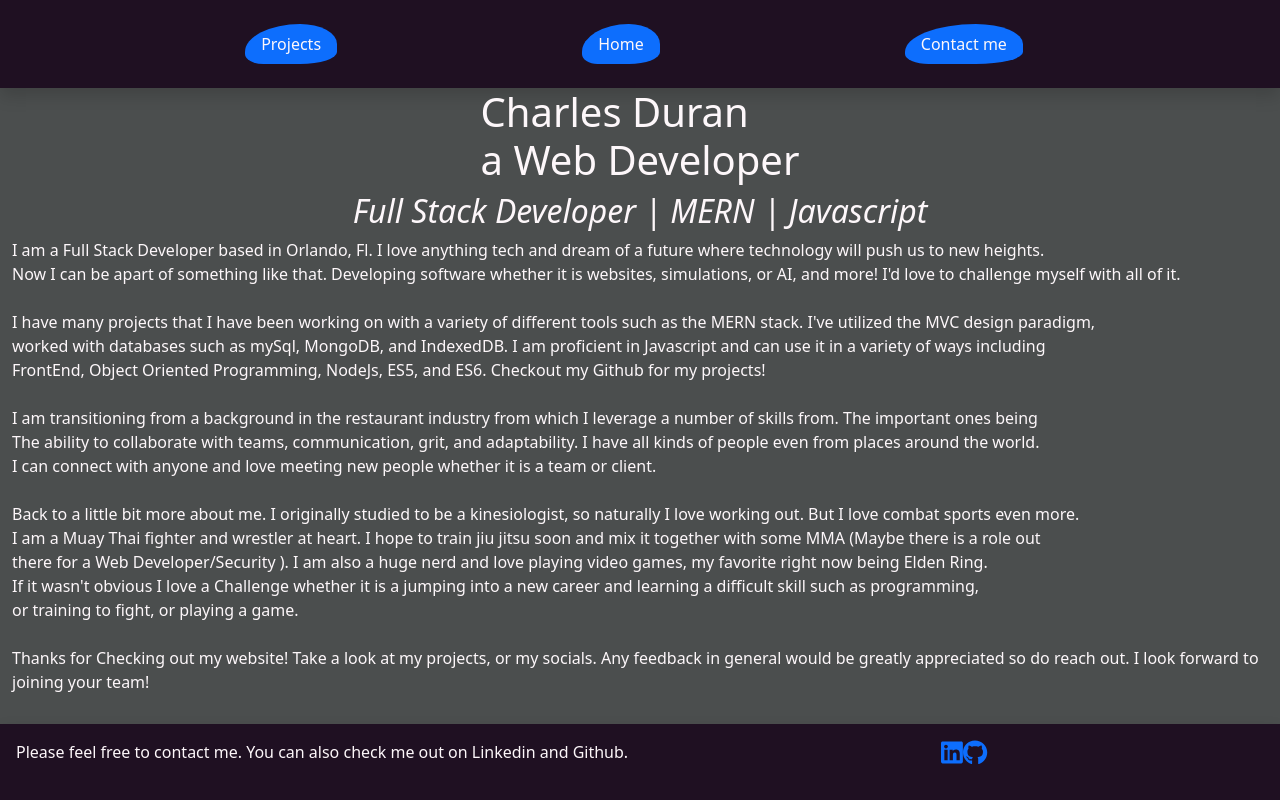
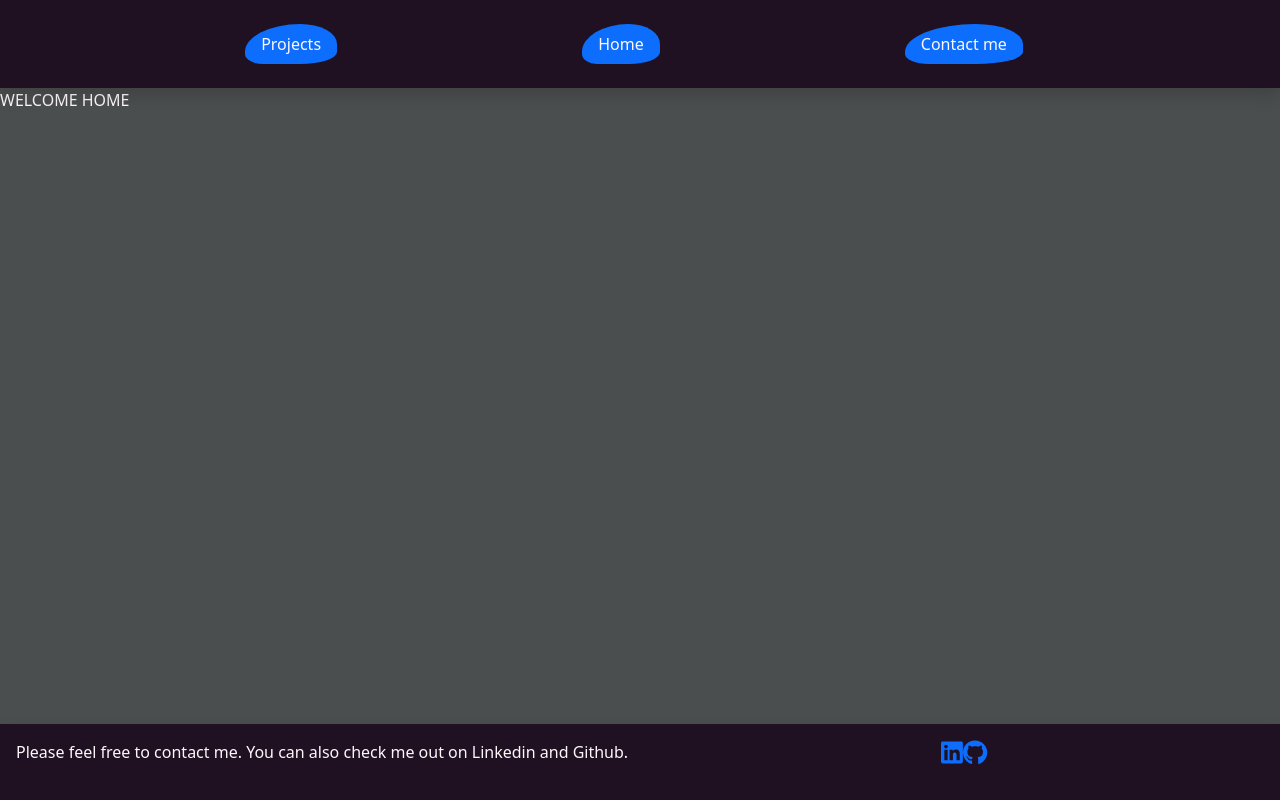
Before and after one commit to 4Charlie4/charlieReactPortfolio, a React (Create React App) app in the folder charlie-portfolio/: page / in a window 1280 px wide. Built offline with nearby package versions, Linux system fonts and the light colour scheme.

Commit message:
about section link and other links

```diff
--- a/charlie-portfolio/package.json
+++ b/charlie-portfolio/package.json
@@ -18,6 +18,7 @@
     "react-bootstrap": "^2.5.0",
     "react-dom": "^18.2.0",
     "react-loaders": "^3.0.1",
+    "react-router-bootstrap": "^0.26.2",
     "react-router-dom": "^6.4.2",
     "react-scripts": "5.0.1",
     "sass": "^1.55.0",
--- a/charlie-portfolio/src/App.js
+++ b/charlie-portfolio/src/App.js
@@ -1,22 +1,21 @@
 import React from "react";
-import Header from "./components/Header";
-import About from "./components/About";
-import Footer from "./components/Footer";
-import Projects from "./components/Project";
 import "./App.scss";
 import { Routes, Route } from "react-router-dom";
+import Home from "./components/Home";
+import About from "./components/About";
+import Projects from "./components/Project";
 
 function App() {
   return (
     <div>
-      <Header></Header>
       <main>
         <Routes>
-          <Route path="/" element={<About></About>} />
+          <Route path="/" element={<Home />} />
+          <Route path="/about" element={<About />} />
+          <Route path="/projects" element={<Projects />} />
+          <Route path="*" element={<Home />} />
         </Routes>
-        <Projects></Projects>
       </main>
-      <Footer></Footer>
     </div>
   );
 }
--- a/charlie-portfolio/src/components/About/index.js
+++ b/charlie-portfolio/src/components/About/index.js
@@ -33,8 +33,8 @@ function About() {
           <br></br> Back to a little bit more about me. I originally studied to
           be a kinesiologist, so naturally I love working out. But I love combat
           sports even more.<br></br>I am a Muay Thai fighter and wrestler at
-          heart. I hope to train jiu jitsu soon and mix it together with some
-          MMA (Maybe there is a role out<br></br> there for a Web
+          heart. I hope to train jiu jitsu soon and mix it all together with
+          some MMA (Maybe there is a role out<br></br> there for a Web
           Developer/Security ). I am also a huge nerd and love playing video
           games, my favorite right now being Elden Ring.<br></br>
           If it wasn't obvious I love a Challenge whether it is a jumping into a
--- /dev/null
+++ b/charlie-portfolio/src/components/Home/index.js
@@ -0,0 +1,9 @@
+import React from "react";
+
+function Home() {
+    return (
+        <div>WELCOME HOME</div>
+    )
+}
+
+export default Home;
--- a/charlie-portfolio/src/components/Nav/index.js
+++ b/charlie-portfolio/src/components/Nav/index.js
@@ -1,5 +1,6 @@
 import React from "react";
 import Nav from "react-bootstrap/Nav";
+// import { Link, NavLink } from "react-router-dom";
 
 function Navi() {
   return (
--- a/charlie-portfolio/src/index.js
+++ b/charlie-portfolio/src/index.js
@@ -1,5 +1,8 @@
 import React from "react";
 import ReactDOM from "react-dom";
+import Header from "../src/components/Header";
+import Footer from "../src/components/Footer";
+
 import "bootstrap/dist/css/bootstrap.min.css";
 import "bootstrap/dist/js/bootstrap.bundle.min";
 import "./index.scss";
@@ -10,7 +13,9 @@ import { BrowserRouter } from "react-router-dom";
 ReactDOM.render(
   <React.StrictMode>
     <BrowserRouter>
+      <Header />
       <App />
+      <Footer />
     </BrowserRouter>
   </React.StrictMode>,
   document.getElementById("root")
```
Also changed, not shown: 1 other file (tests, documents, lock files or other folders).
